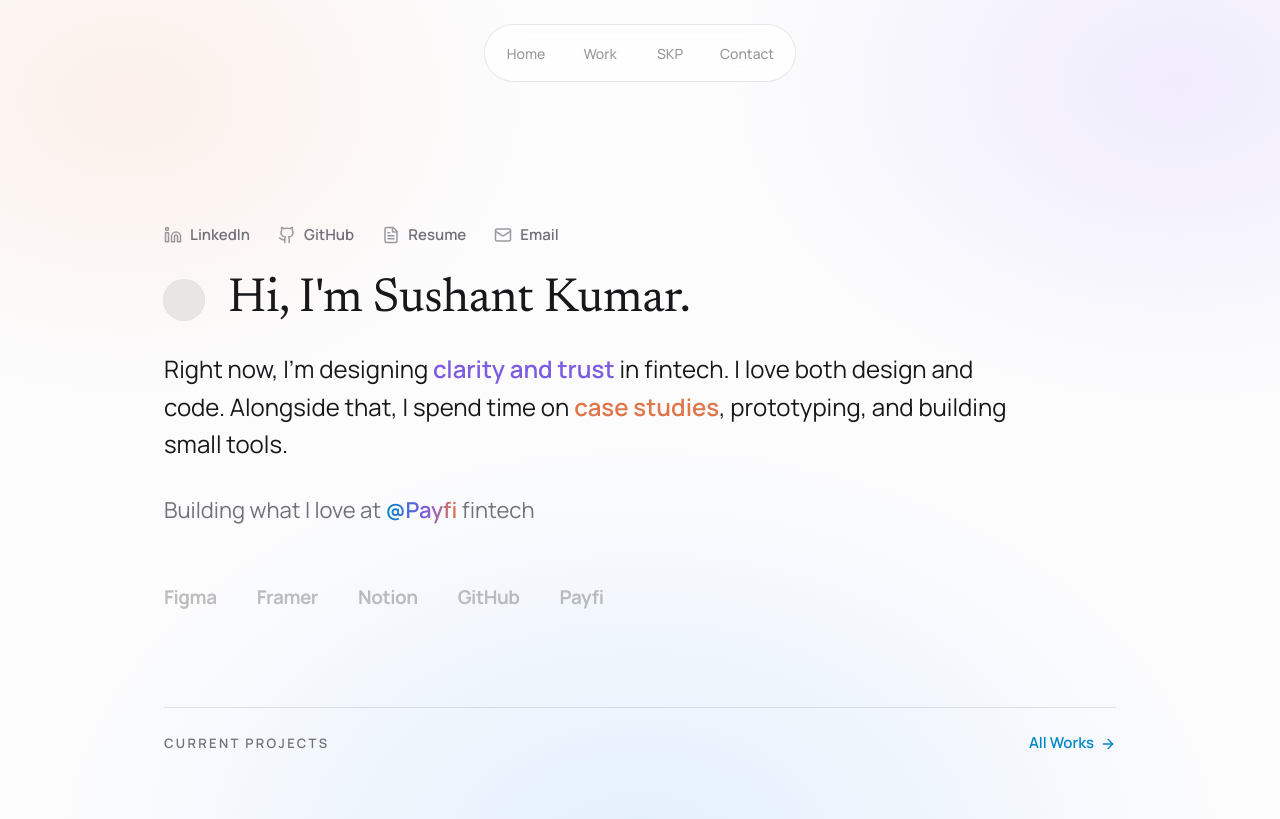
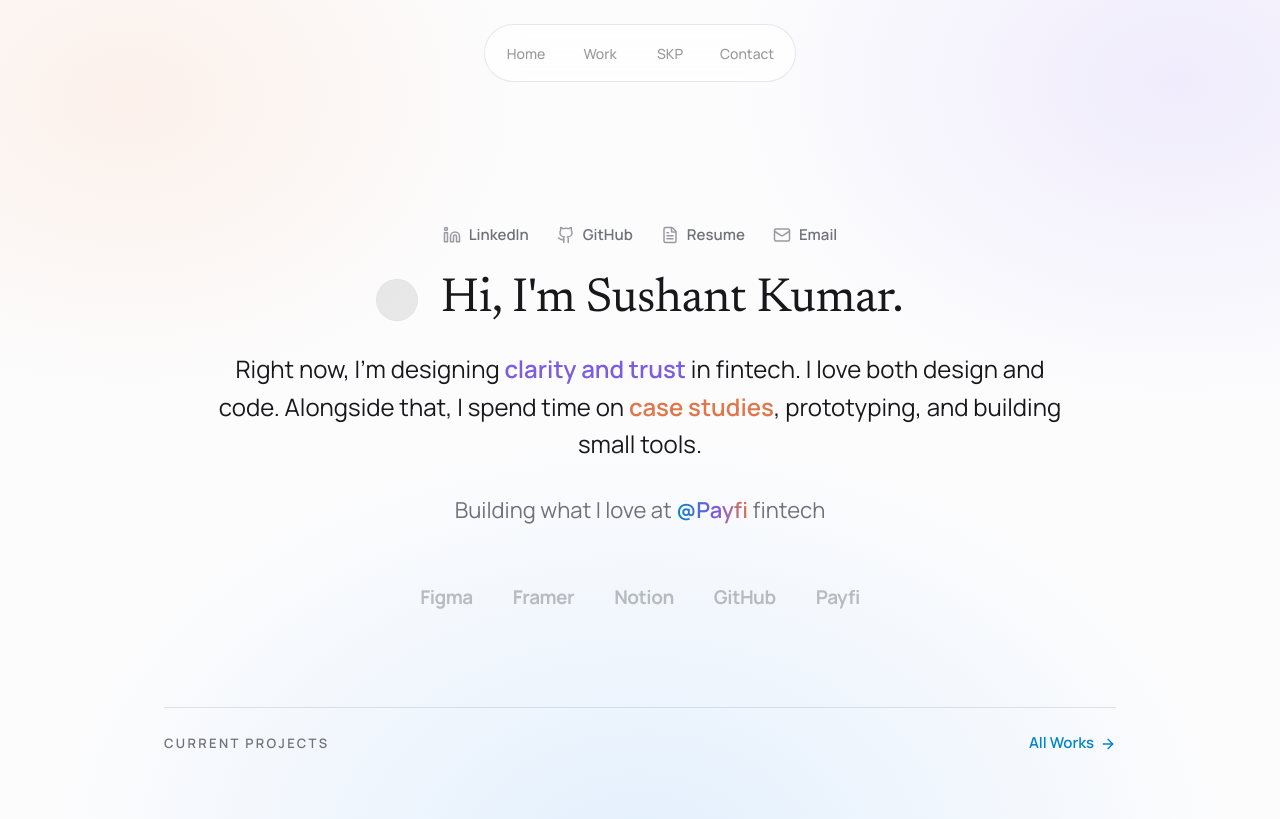
Before and after one commit to SkpGit28/My-Digital-Space, a Next.js app: page /hero-test in a window 1280 px wide. Built offline with nearby package versions, Linux system fonts and the light colour scheme.

Commit message:
feat(hero-test): switch hero to center-aligned layout

```diff
--- a/src/app/hero-test/page.tsx
+++ b/src/app/hero-test/page.tsx
@@ -49,7 +49,7 @@ export default function HeroTestPage() {
 
       <section className="mx-auto w-full max-w-[1000px] px-6 pt-56 pb-16">
         {/* Social row */}
-        <div className="flex flex-wrap items-center gap-x-7 gap-y-3">
+        <div className="flex flex-wrap items-center justify-center gap-x-7 gap-y-3">
           {socials.map(({ name, href, Icon }) => (
             <a
               key={name}
@@ -65,7 +65,7 @@ export default function HeroTestPage() {
         </div>
 
         {/* Avatar + headline — one entity, 24px gap */}
-        <div className="mt-7 flex items-center gap-6">
+        <div className="mt-7 flex items-center justify-center gap-6">
           <div
             aria-hidden
             className="h-10 w-10 shrink-0 rounded-full bg-black/[0.08] ring-1 ring-black/10"
@@ -78,7 +78,7 @@ export default function HeroTestPage() {
         </div>
 
         {/* Intro with tri-color inline accents */}
-        <p className="mt-6 max-w-[860px] text-[24px] leading-[1.55] text-text-primary">
+        <p className="mx-auto mt-6 max-w-[860px] text-center text-[24px] leading-[1.55] text-text-primary">
           Right now, I&apos;m designing{" "}
           <span className="font-semibold" style={{ color: "#7C5CE0" }}>
             clarity and trust
@@ -92,7 +92,7 @@ export default function HeroTestPage() {
         </p>
 
         {/* Studio line */}
-        <p className="mt-8 text-[19px] text-text-secondary md:text-[22px]">
+        <p className="mt-8 text-center text-[19px] text-text-secondary md:text-[22px]">
           Building what I love at{" "}
           <a
             href="https://payfi.co.in"
@@ -113,7 +113,7 @@ export default function HeroTestPage() {
         </p>
 
         {/* Muted wordmark strip */}
-        <div className="mt-14 flex flex-wrap items-center gap-x-10 gap-y-4 opacity-45 grayscale">
+        <div className="mt-14 flex flex-wrap items-center justify-center gap-x-10 gap-y-4 opacity-45 grayscale">
           {wordmarks.map((w) => (
             <span
               key={w}
```
